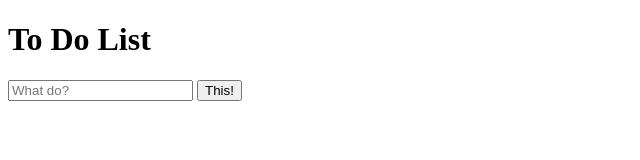
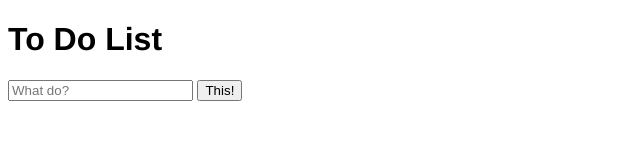
Before and after one commit to BadPrimeCode/weekendtodo, a website: page public/index.html in a window 1280 px wide. Shown: the full height of the page, 0-640 px from the left. Drawn offline with Linux system fonts and the light colour scheme.

Commit message:
doing it up

```diff
--- a/public/scripts/client.js
+++ b/public/scripts/client.js
@@ -24,6 +24,7 @@
   // complete button click
   $('body').on('click', '.completeButton', function(){
     console.log(('complete button clicked'));
+    $(this).attr('id').addClass('completed');
     var completedToDo=completeToDo();
     $.ajax({
       url: '/completeToDo',
--- a/public/styles/style.css
+++ b/public/styles/style.css
@@ -1,3 +1,7 @@
+body {
+  font-family: Helvetica, sans-serif;
+}
+
 .completed {
   text-decoration: line-through;
   color: rgb(32, 200, 38);
```
Also changed, not shown: 1 other file.
